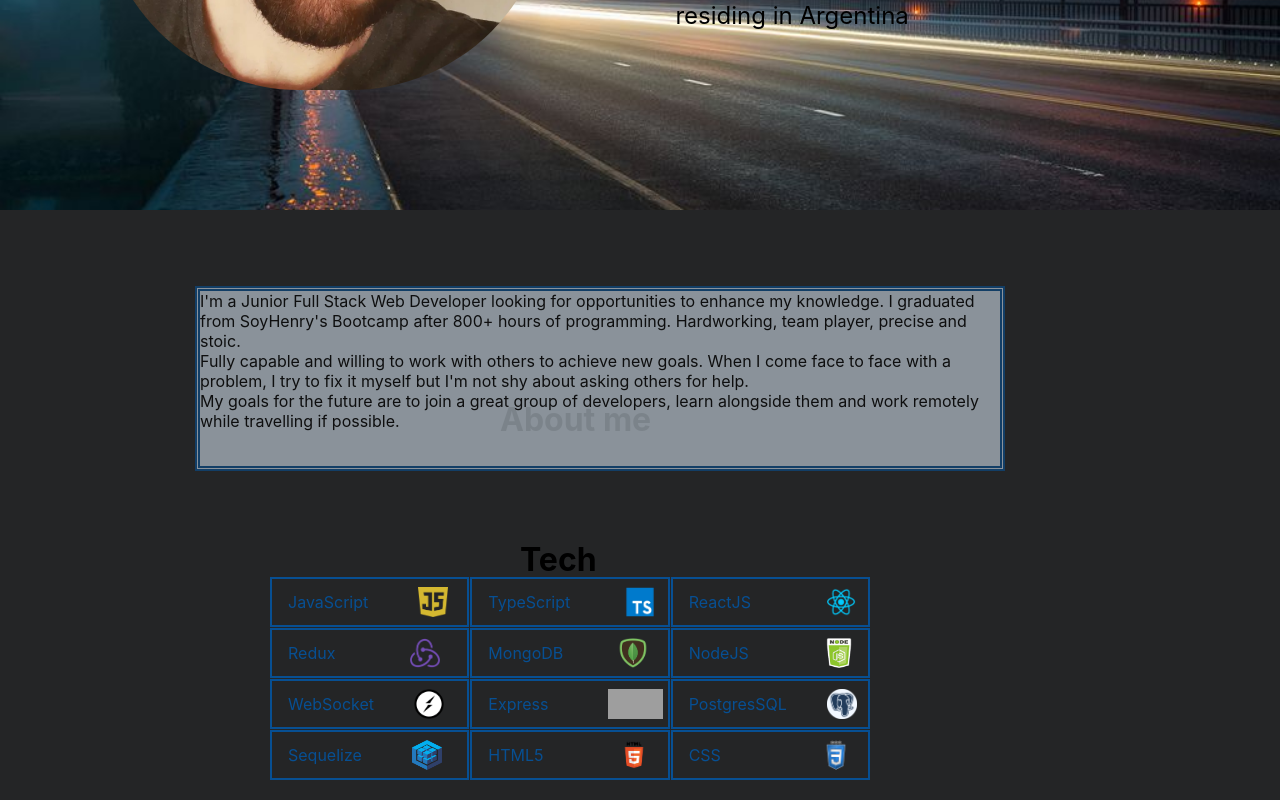
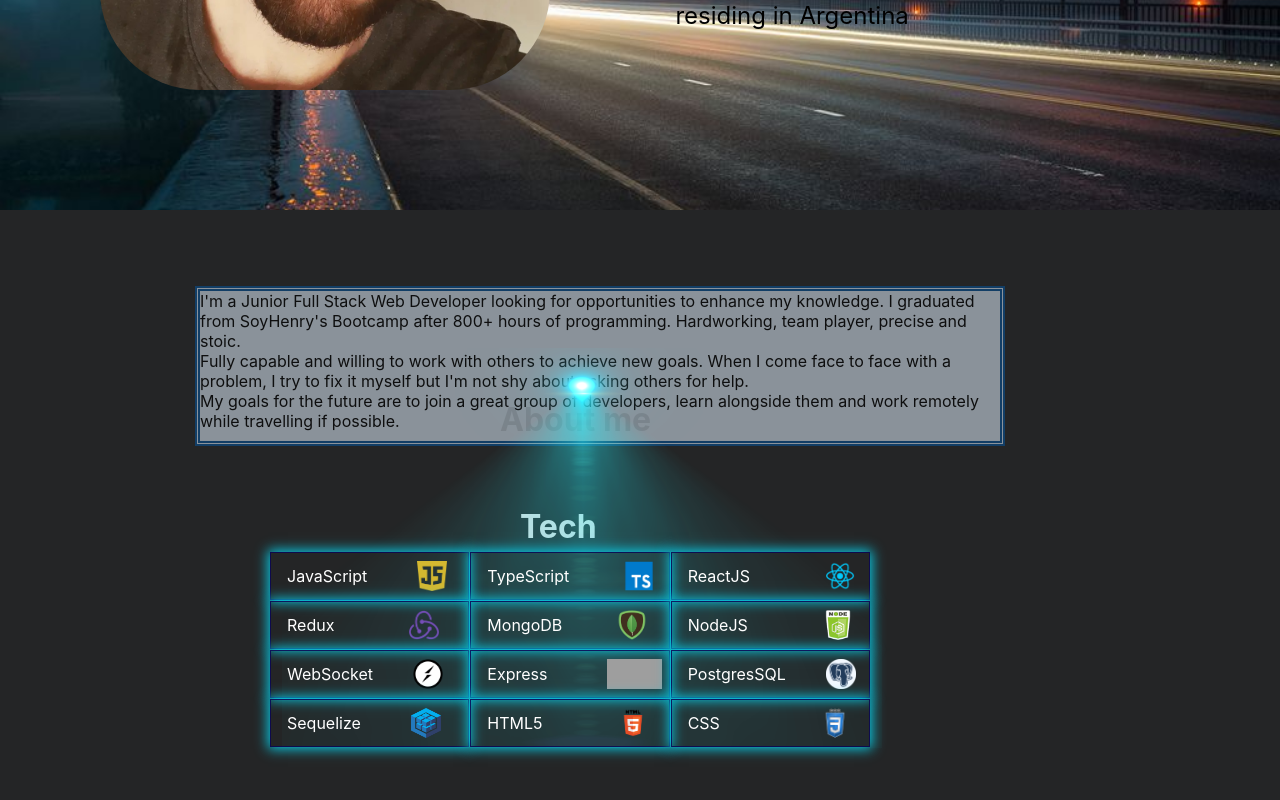
Before and after one commit to JustBecerra/Portfolio, a React (Create React App) app: page / in a window 1280 px wide. Shown: the part 440-1240 px from the top of the page. Built offline with nearby package versions, Linux system fonts and the light colour scheme; grey boxes are pictures that could not be loaded.

Commit message:
tech terminado

```diff
--- a/src/App.css
+++ b/src/App.css
@@ -20,7 +20,7 @@ body{
 .profilePic{
   width:450px;
   height:450px;
-  border-radius: 200px;
+  border-radius: 100px;
   position:relative;
   left:100px;
   top:80px;
--- a/src/components/PersonalInfo/Techs.jsx
+++ b/src/components/PersonalInfo/Techs.jsx
@@ -13,11 +13,15 @@ import postgreslogo from '../imgs/postgreslogo.png'
 import expresslogo from '../imgs/expresslogo.png'
 import htmllogo from '../imgs/htmllogo.png'
 import csslogo from '../imgs/csslogo.png'
+import luztech from '../imgs/luztech.png'
 
 export default function Techs(){
     return(
         <div className='list'>
-            <h1 className='techtitle'>Tech</h1>
+            <h1 className='techtitle'>
+                Tech
+                <img className='luztech' src={luztech} alt='nada'/>
+            </h1>
             <Box
             sx={{
                 display: 'grid',
--- a/src/components/PersonalInfo/intro.css
+++ b/src/components/PersonalInfo/intro.css
@@ -1,7 +1,7 @@
 .Pbackground{
     margin-left: 20px;
     width:800px;
-    height:175px;
+    height:150px;
     background: #cedbe7;
     opacity:0.6;
     position:relative;
--- a/src/components/PersonalInfo/techs.css
+++ b/src/components/PersonalInfo/techs.css
@@ -5,21 +5,38 @@
 }
 
 .techtitle{
+    color:#ffffffd7;
     position:absolute;
     left:500px;
     bottom:180px;
 }
 
-/* .box{
-    justify-content: space-between;
-} */
+.luztech{
+    width:600px;
+    height:400px;
+    position:relative;
+    right:315px;
+    top:210px;
+}
 
 .singletech{
-    border:2px solid #074f92;
-    color:#074f92;
-    position:relative;
+    border:1px solid #0a0555d7;
+    color:#ffffff;
+    outline: none;
+    /* background: #040361;
+background: -moz-linear-gradient(left, #040361 0%, #1C6EA4 50%, #00D0FF 100%);
+background: -webkit-linear-gradient(left, #040361 0%, #1C6EA4 50%, #00D0FF 100%);
+background: linear-gradient(to right, #040361 0%, #1C6EA4 50%, #00D0FF 100%); */
+    box-shadow: 0px 0px 12px 2px #09cce6;
+    position:absolute;
     left:250px;
 }
+
+/* .singletech:hover{
+    outline: none;
+    background-color: #0ff;
+    box-shadow: 120px 80px 40px 20px #0ff;
+} */
 
 .jslogo{
     width:30px;
```
Also changed, not shown: src/components/imgs/luztech.png (added), 1 other file (tests, documents, lock files or other folders).
